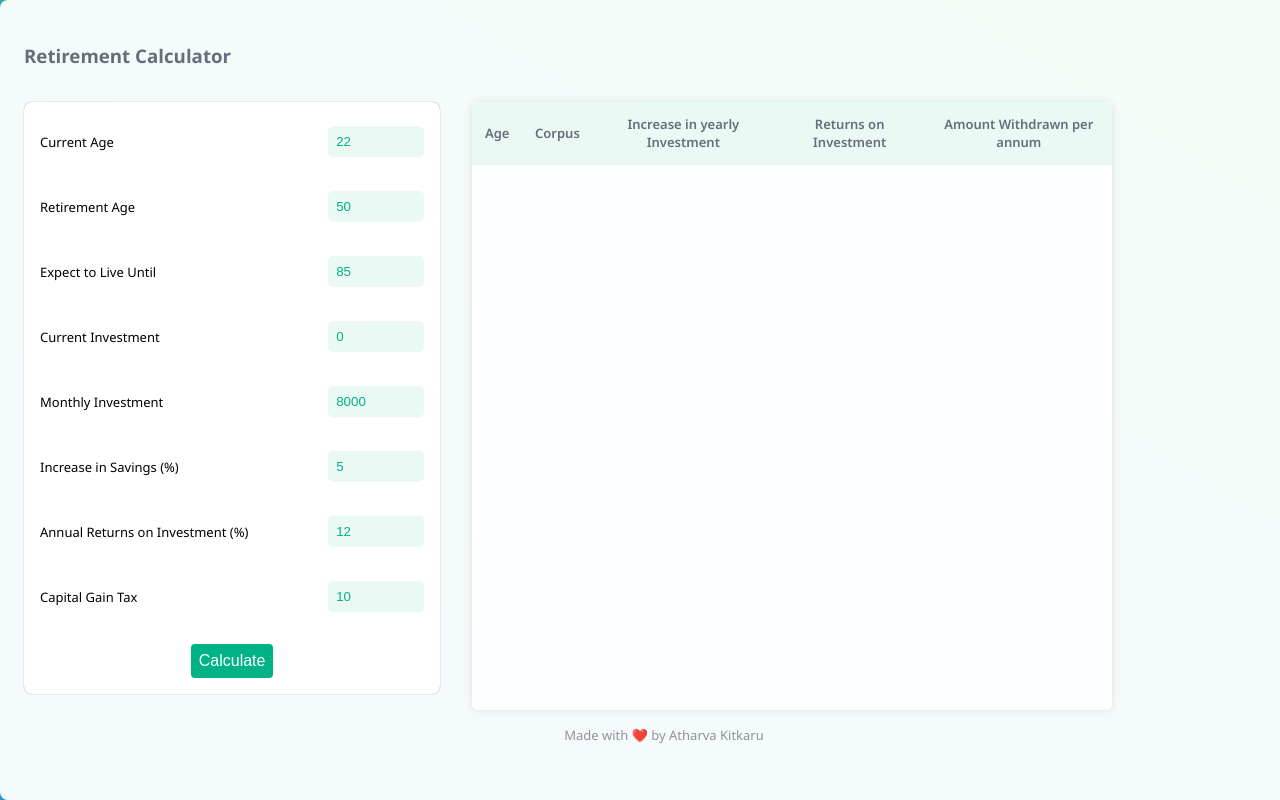
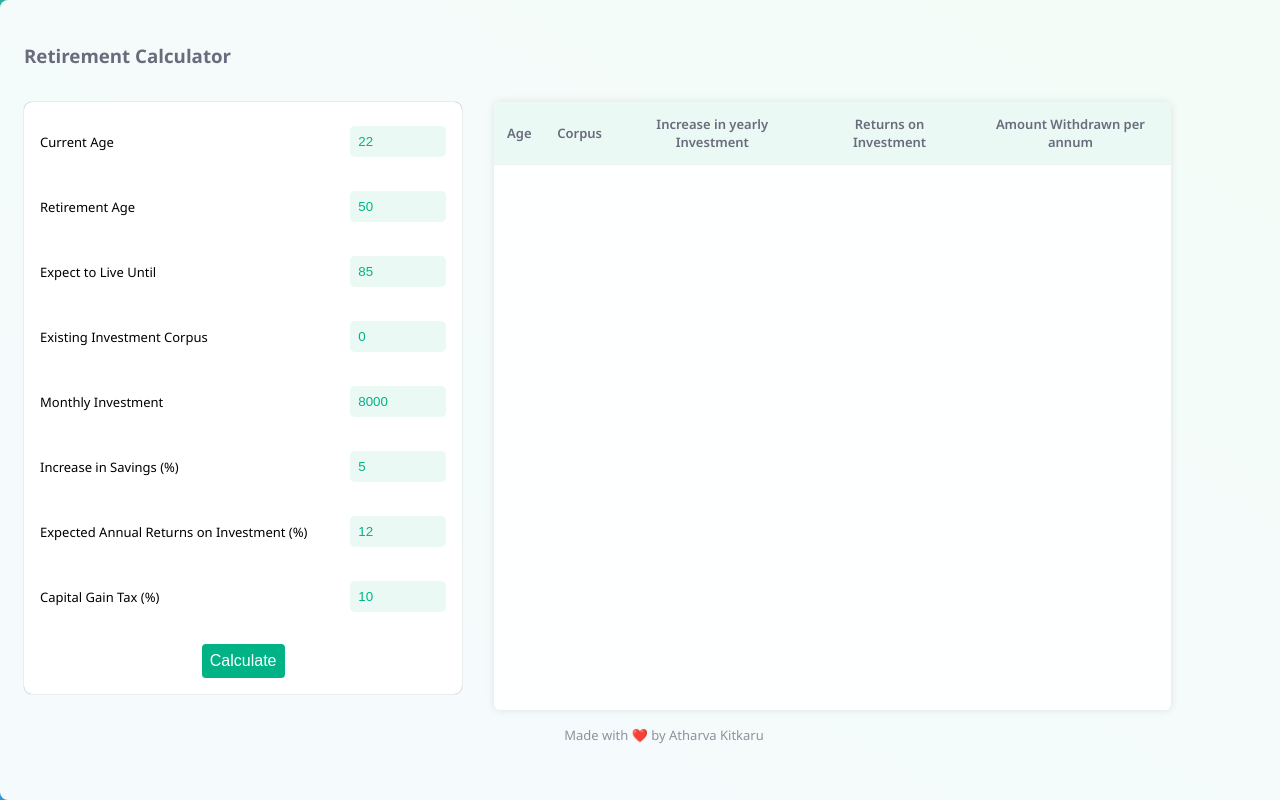
Before and after one commit to AtharvaKitkaru/fire-calculator, a React (Create React App) app: page / in a window 1280 px wide. Built offline with nearby package versions, Linux system fonts and the light colour scheme.

Commit message:
updated labels

```diff
--- a/src/RetirementCalculator.js
+++ b/src/RetirementCalculator.js
@@ -158,7 +158,7 @@ const RetirementCalculator = () => {
             <br />
             <div className="input-line">
               {" "}
-              <div className="label">Current Investment</div>
+              <div className="label">Existing Investment Corpus</div>
               <div>
                 <input
                   type="number"
@@ -197,7 +197,9 @@ const RetirementCalculator = () => {
             <br />
             <div className="input-line">
               {" "}
-              <div className="label">Annual Returns on Investment (%)</div>
+              <div className="label">
+                Expected Annual Returns on Investment (%)
+              </div>
               <div>
                 <input
                   type="number"
@@ -208,7 +210,7 @@ const RetirementCalculator = () => {
             </div>
             <br />
             <div className="input-line">
-              <div className="label">Capital Gain Tax</div>
+              <div className="label">Capital Gain Tax (%)</div>
               <div>
                 <input
                   type="number"
@@ -220,7 +222,9 @@ const RetirementCalculator = () => {
             <br />
             <div className="input-line">
               {" "}
-              <div className="label">Post Retirement Income</div>{" "}
+              <div className="label">
+                Desired Post Retirement Monthly Income
+              </div>{" "}
               <div>
                 <input
                   type="number"
@@ -233,7 +237,7 @@ const RetirementCalculator = () => {
             </div>
             <br />
             <div className="input-line">
-              <div className="label">Inflation Rate</div>{" "}
+              <div className="label">Inflation Rate (%)</div>{" "}
               <div>
                 <input
                   type="number"
```
